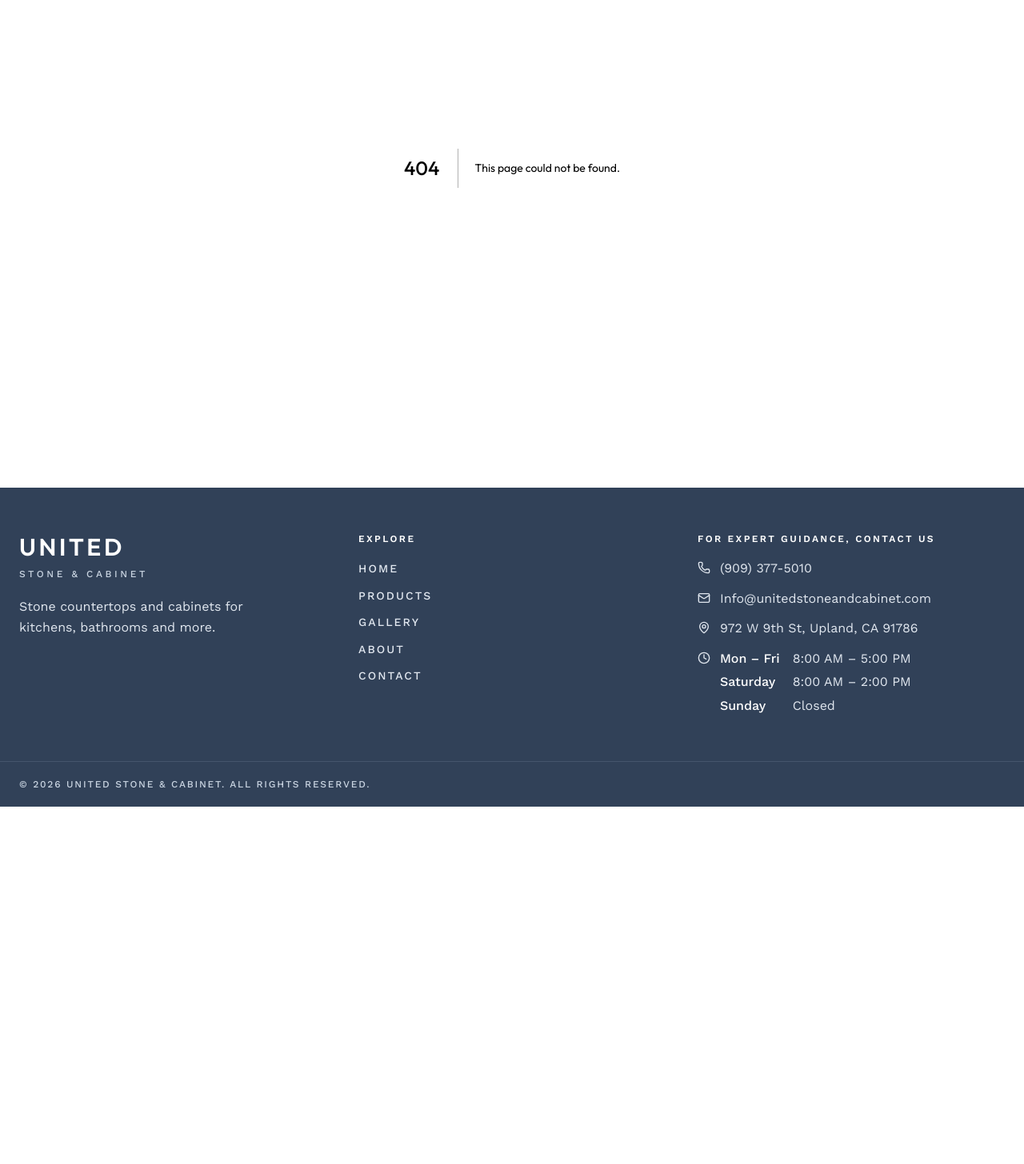
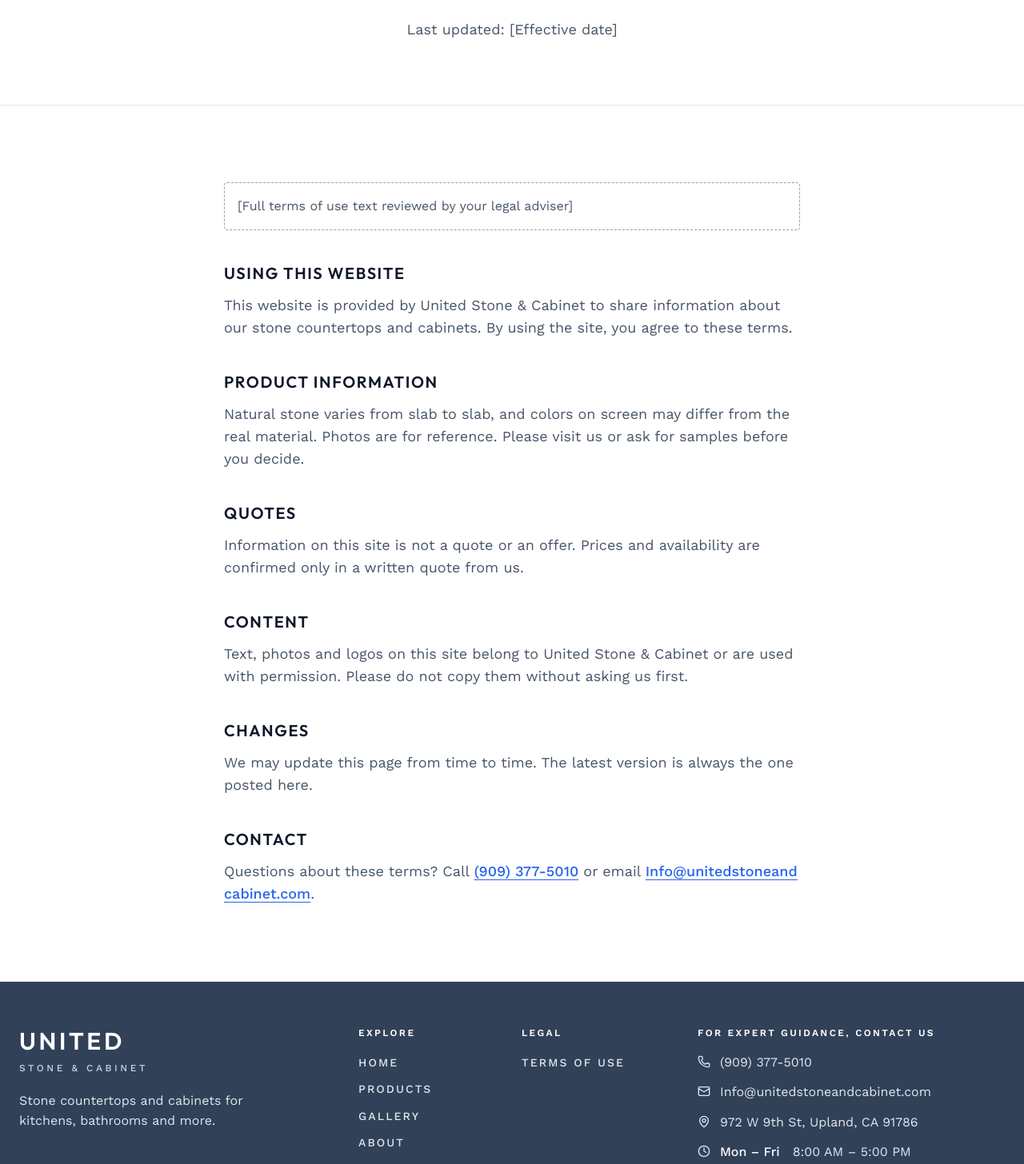
Before and after one commit to infounitedstoneandcabinet-beep/USC-website, a Next.js app: page /terms in a window 1280 px wide. Before the commit this address had no page. Shown: the part 300-1756 px from the top of the page at 80% size. Before the commit the page ends 1309 px from the top, so only its background shows below. Built offline with nearby package versions, Linux system fonts and the light colour scheme.

Commit message:
修改 run_7e61b3d4ce18

```diff
--- /dev/null
+++ b/app/terms/page.tsx
@@ -0,0 +1,63 @@
+import type { Metadata } from "next";
+import { PageHero } from "@/components/sections";
+import { site } from "@/lib/site";
+
+export const metadata: Metadata = { title: "Terms of Use" };
+
+const sections = [
+  {
+    title: "Using this website",
+    text: `This website is provided by ${site.name} to share information about our stone countertops and cabinets. By using the site, you agree to these terms.`,
+  },
+  {
+    title: "Product information",
+    text: "Natural stone varies from slab to slab, and colors on screen may differ from the real material. Photos are for reference. Please visit us or ask for samples before you decide.",
+  },
+  {
+    title: "Quotes",
+    text: "Information on this site is not a quote or an offer. Prices and availability are confirmed only in a written quote from us.",
+  },
+  {
+    title: "Content",
+    text: `Text, photos and logos on this site belong to ${site.name} or are used with permission. Please do not copy them without asking us first.`,
+  },
+  {
+    title: "Changes",
+    text: "We may update this page from time to time. The latest version is always the one posted here.",
+  },
+];
+
+export default function TermsPage() {
+  return (
+    <>
+      <PageHero eyebrow="Legal" title="Terms of Use" intro="Last updated: [Effective date]" />
+      <section className="bg-white py-16 md:py-24">
+        <div className="mx-auto max-w-3xl space-y-10 px-4 sm:px-6">
+          <p className="rounded-sm border border-dashed border-slate-400 bg-card p-4 text-muted-foreground">
+            [Full terms of use text reviewed by your legal adviser]
+          </p>
+          {sections.map(({ title, text }) => (
+            <div key={title}>
+              <h2 className="text-xl font-semibold uppercase tracking-[0.08em] text-ink">{title}</h2>
+              <p className="mt-3 text-lg text-muted-foreground">{text}</p>
+            </div>
+          ))}
+          <div>
+            <h2 className="text-xl font-semibold uppercase tracking-[0.08em] text-ink">Contact</h2>
+            <p className="mt-3 text-lg text-muted-foreground">
+              Questions about these terms? Call{" "}
+              <a href={site.phoneHref} className="rounded font-medium text-primary underline underline-offset-4">
+                {site.phone}
+              </a>{" "}
+              or email{" "}
+              <a href={site.emailHref} className="break-all rounded font-medium text-primary underline underline-offset-4">
+                {site.email}
+              </a>
+              .
+            </p>
+          </div>
+        </div>
+      </section>
+    </>
+  );
+}
--- a/components/footer.tsx
+++ b/components/footer.tsx
@@ -15,6 +15,7 @@ export function Footer() {
           </p>
           <p className="mt-5 max-w-xs">Stone countertops and cabinets for kitchens, bathrooms and more.</p>
         </div>
+        <div className="grid grid-cols-2 gap-6">
           <nav aria-label="Footer">
             <p className="text-xs font-semibold uppercase tracking-[0.2em] text-white">Explore</p>
             <ul className="mt-4 space-y-2">
@@ -30,6 +31,20 @@ export function Footer() {
               ))}
             </ul>
           </nav>
+          <nav aria-label="Legal">
+            <p className="text-xs font-semibold uppercase tracking-[0.2em] text-white">Legal</p>
+            <ul className="mt-4 space-y-2">
+              <li>
+                <Link
+                  href="/terms"
+                  className="rounded text-sm font-medium uppercase tracking-[0.15em] transition-colors duration-200 hover:text-white"
+                >
+                  Terms of Use
+                </Link>
+              </li>
+            </ul>
+          </nav>
+        </div>
         <div>
           <p className="text-xs font-semibold uppercase tracking-[0.2em] text-white">
             For expert guidance, contact us
```
Lines whose indentation alone changed are shown as unchanged.
